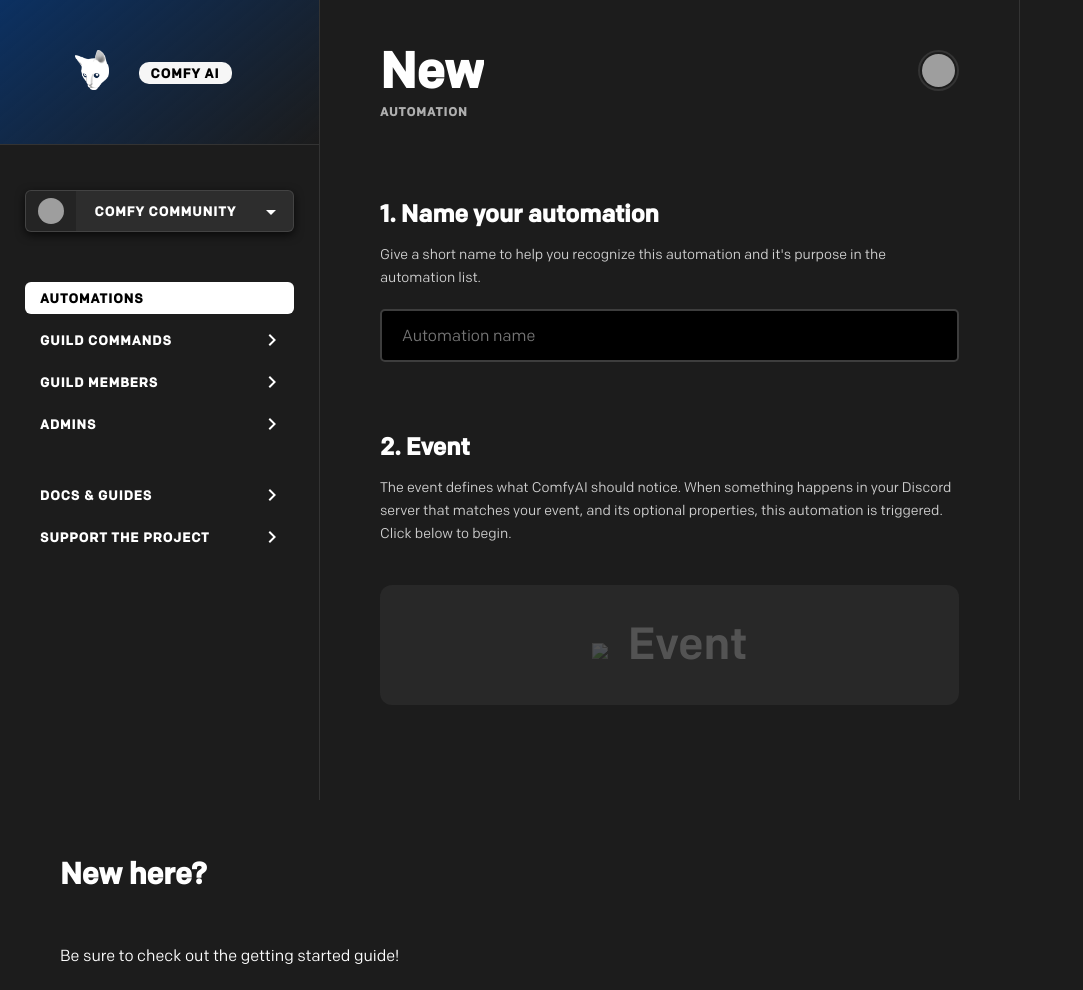
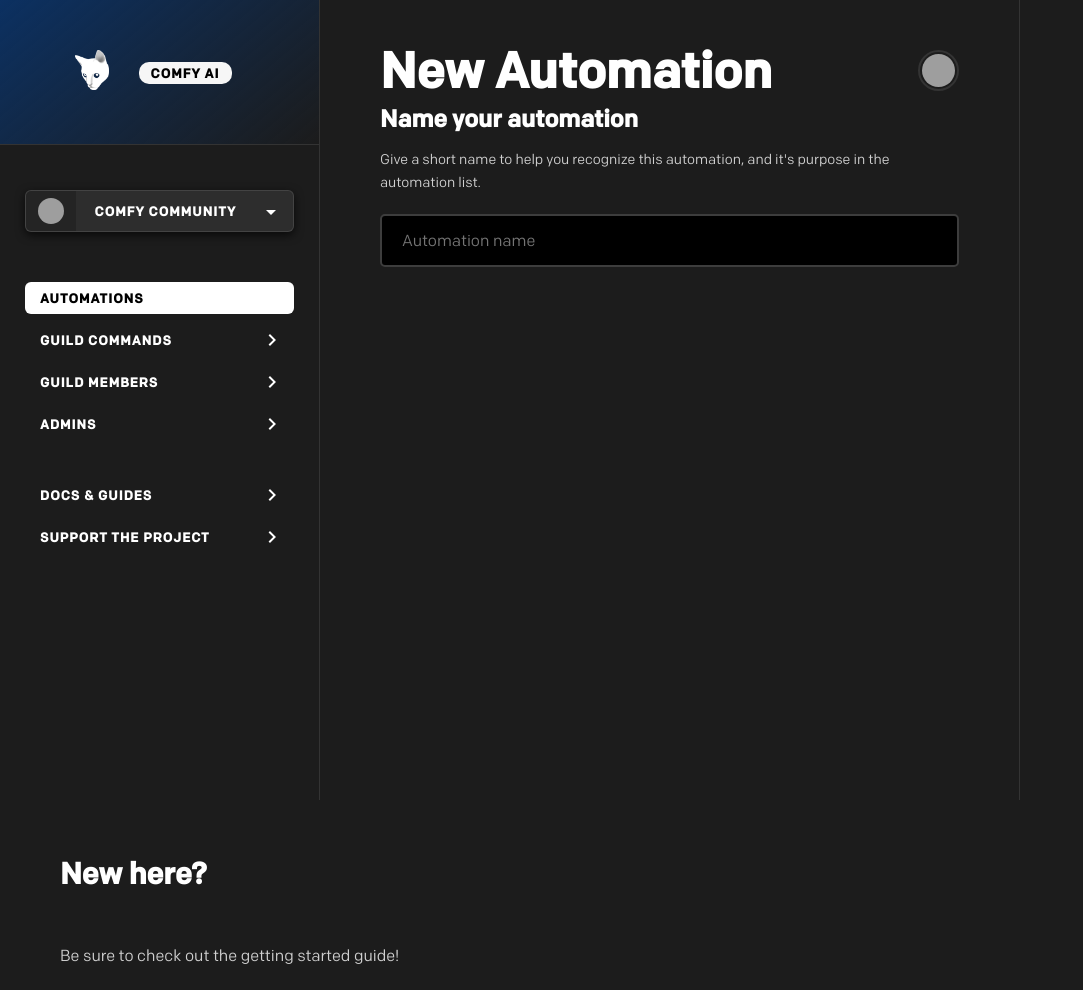
Before and after one commit to mu-arch/cybermancy_web, a website built with Parcel: page comfyai/app/create.html in a window 1280 px wide. Shown: the whole page, without its empty margins (0-1083 px from the left). Built offline with nearby package versions, Linux system fonts and the light colour scheme; grey boxes are pictures that could not be loaded.

Commit message:
add new dashboard stuff

```diff
--- a/comfyai/app/create.html
+++ b/comfyai/app/create.html
@@ -29,28 +29,13 @@
 <div class="main-content">
     <section id="primary-page-content">
         <h1 id="automation-name" class="main-h1"></h1>
-        <div id="hidden-flair">Automation</div>
         <img class="page-guild-icon"
              src="https://cdn.discordapp.com/icons/820120530107367435/a_1e475865027f4a3d0b584783a9919e43.webp?size=4096">
-        <h2>1. Name your automation</h2>
-        <p class="section-p">Give a short name to help you recognize this automation and it's purpose in the automation
+        <div></div>
+        <h2>Name your automation</h2>
+        <p class="section-p">Give a short name to help you recognize this automation, and it's purpose in the automation
             list.</p>
         <input class="input" id="name-input" oninput="update_name(this.value);" placeholder="Automation name">
-        <div class="spacer"></div>
-        <div class="portion">
-            <h2>2. Event</h2>
-            <p class="section-p">The event defines what ComfyAI should notice. When something happens in your Discord
-                server
-                that matches your event, and its optional properties, this automation is triggered. Click below to
-                begin.</p>
-            <div id="event-block">
-                <div id="pre-config" class="pre-config" onclick="setSubPageContent(events_selection)">
-                    <div class="pre-select">
-                        <img src="../img/icons/plus.svg">Event
-                    </div>
-                </div>
-            </div>
-        </div>
     </section>
     <section id="sub-page-content"></section>
 </div>
--- a/comfyai/app/create.js
+++ b/comfyai/app/create.js
@@ -2,20 +2,19 @@ function e(e) {
     return document.getElementById(e);
 }
 
+function uuidv4() {
+    return ([1e7]+-1e3+-4e3+-8e3+-1e11).replace(/[018]/g, c =>
+        (c ^ crypto.getRandomValues(new Uint8Array(1))[0] & 15 >> c / 4).toString(16)
+    );
+}
+
 let automation_object = {
+    uuid: null,
     name: "",
+    draft: false,
     event: null,
     actions: []
 }
-
-/*
-let text_value_struct = {
-    match_case: bool,
-    allow_inside_word_matches: bool,
-    string: String
-}
-
- */
 
 
 
@@ -27,7 +26,7 @@ function setSubPageContent(page_object) {
     html += `<p class="header">${page_object.desc}</p>`;
 
     page_object.types.forEach((item) => {
-        html += `<div class="selection-block ${item.disabled ? 'disabled' : ''}" onclick="setMainPageState('${page_object.type}', '${item.name}')"><div class="selection-button"><h3>${item.name}</h3><p>${item.desc}</p><img src="../img/icons/keyboard_arrow_right.svg"></div>`
+        html += `<div class="selection-block ${item.disabled ? 'disabled' : ''}" onclick="returnFromSubPage('${page_object.type}', '${item.name}')"><div class="selection-button"><h3>${item.name}</h3><p>${item.desc}</p><img src="../img/icons/keyboard_arrow_right.svg"></div>`
         if (item.extended_desc) {
             html += `<p class="extended-desc">${item.extended_desc}</p>`
         }
@@ -54,7 +53,7 @@ function setSubPageContent(page_object) {
 
 function update_name(value) {
     if (!value) {
-        value = "New"
+        value = "New Automation"
     }
 
     automation_object.name = value
@@ -62,11 +61,14 @@ function update_name(value) {
     e("automation-name").setAttribute("title", automation_object.name);
 }
 
-function setMainPageState(obj_key, element) {
+function returnFromSubPage(obj_key, element) {
     console.log(obj_key, element);
-    automation_object.event = {
-        type: element,
-        data: null
+
+    if (obj_key == "event") {
+        automation_object.event = {
+            type: element,
+            data: null
+        }
     }
     cleanupSubPageContent();
     wakeupMainPageState()
@@ -80,16 +82,48 @@ function cleanupSubPageContent() {
 }
 
 function wakeupMainPageState() {
+
+    if (automation_object.name == "") {
+
+    } else {
+        let event_html = `<div class="portion"><h2>2. Event</h2><p class="section-p">The event defines what ComfyAI should notice. When something happens in your Discord server that matches your event, and its optional properties, this automation is triggered.</p><div id="event-block"></div></div>`
+    }
+
     if (automation_object.event == null) {
-        e("pre-config").style.display = "block";
         e("right-sidebar").innerHTML = "<h3>New here?</h3><p>Be sure to check out the getting started guide!</p>";
+        e("event-block").innerHTML = `<div class="pre-config" onclick="setSubPageContent(events_selection)"><div class="pre-select"><img src="../img/icons/plus.svg">Event</div></div>`;
     } else {
-        e("pre-config").style.display = "none";
+        e("event-block").innerHTML = `<div class="event-card"></div>`;
     }
 
 }
 
+function firstLoadCheck() {
+
+    /*
+    if (params.uuid) {
+        loadCommandFromStore(params.uuid)
+    } else {
+        let new_uuid = uuidv4();
+        const params = new URLSearchParams(location.search);
+
+        params.set('uuid', new_uuid);
+
+        params.toString();
+        window.history.replaceState({}, '', `${location.pathname}?${params.toString()}`);
+    }
+
+     */
+
+}
+
+
+
 //run instantly
 
+const params = new Proxy(new URLSearchParams(window.location.search), {
+    get: (searchParams, prop) => searchParams.get(prop),
+});
 update_name(automation_object.name);
 wakeupMainPageState();
+firstLoadCheck();
--- a/comfyai/app/events_data.js
+++ b/comfyai/app/events_data.js
@@ -3,7 +3,8 @@ const events_selection = {
     title: '1. Event Selection',
     desc: 'Choose the event below that you want to watch for. You can fine-tune exact properties on the next screen.',
     sidebar_header: "Quick Help: Events",
-    sidebar_text: "In case you're struggling with the concept of events (that's okay, you'll get it!) let's go over an example:\nImagine you are opening your fridge. When the door opens the light comes on. Cause and effect. Now imagine you could bind any effect you wanted to your fridge's door opening, like playing a sound effect, or showing a notification on your phone. This is what ComfyAI does, except for Discord!\nLet's think about this in terms of Discord now. Instead of just the fridge's door opening we have a number of different possible events. When a message is sent in your server that is an event. Emoji reactions, people joining and leaving your server, etc, are all events.\nComfyAI allows you to bind custom actions tied to these different events! You could log messages to another channel when they are edited or deleted, give users a role when they react to specific messages, report users to moderators when the AI recognizes their language as offensive, or even blink your Phillips Hue lights when someone joins your server!",
+    //sidebar_text: "In case you're struggling with the concept of events (that's okay, you'll get it!) let's go over an example:\nImagine you are opening your fridge. When the door opens the light comes on. Cause and effect. Now imagine you could bind any effect you wanted to your fridge's door opening, like playing a sound effect, or showing a notification on your phone. This is what ComfyAI does, except for Discord!\nLet's think about this in terms of Discord now. Instead of just the fridge's door opening we have a number of different possible events. When a message is sent in your server that is an event. Emoji reactions, people joining and leaving your server, etc, are all events.\nComfyAI allows you to bind custom actions tied to these different events! You could log messages to another channel when they are edited or deleted, give users a role when they react to specific messages, report users to moderators when the AI recognizes their language as offensive, or even blink your Phillips Hue lights when someone joins your server!",
+    sidebar_text:"switch this to just links",
     types: [
         {
             name: 'reaction',
--- a/comfyai/app/styles.css
+++ b/comfyai/app/styles.css
@@ -205,7 +205,7 @@ h1 {
   line-height: 30px;
 }
 
-.main-content #hidden-flair {
+.main-content #rename-flair {
   letter-spacing: 1px;
   text-transform: uppercase;
   font-weight: 900;
@@ -365,6 +365,7 @@ section h2 {
 .right-sidebar p {
   padding: 20px 0;
   line-height: 28px;
+  color: #d0d0d0;
 }
 
 
```
